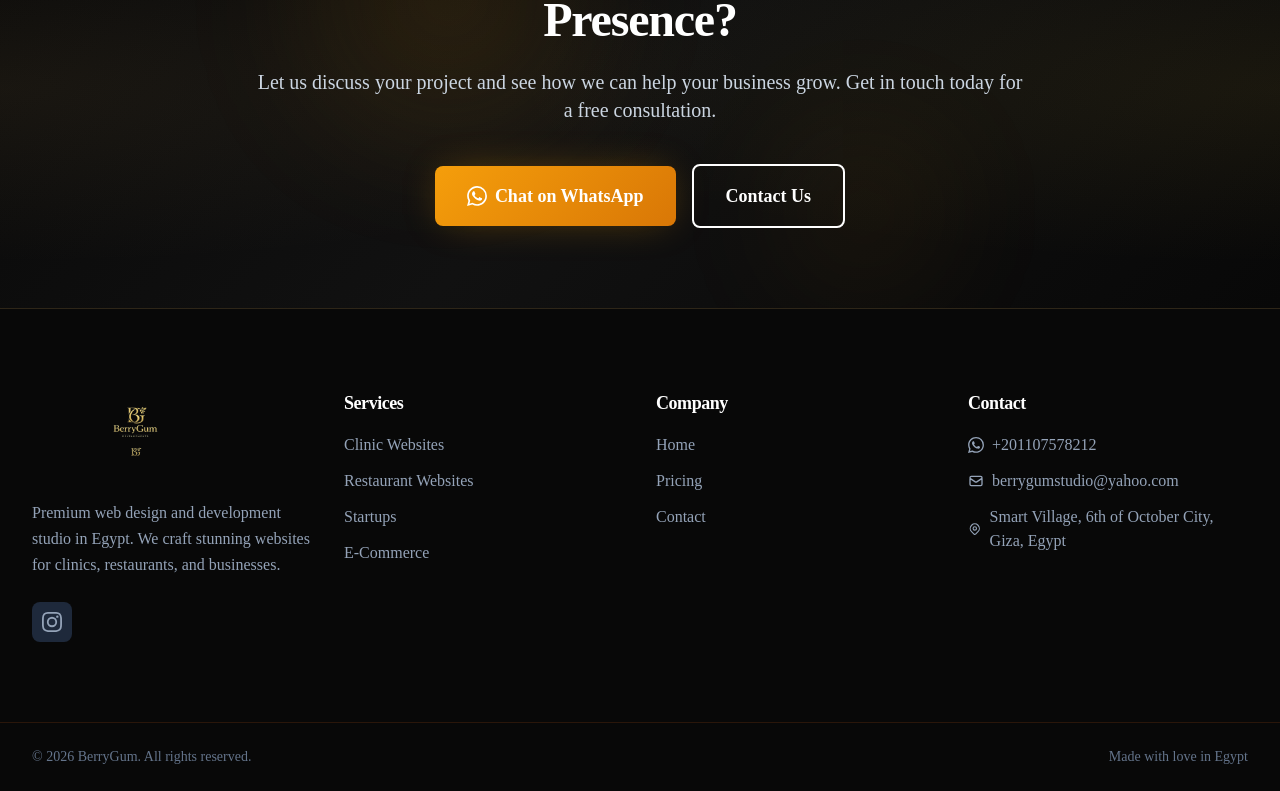
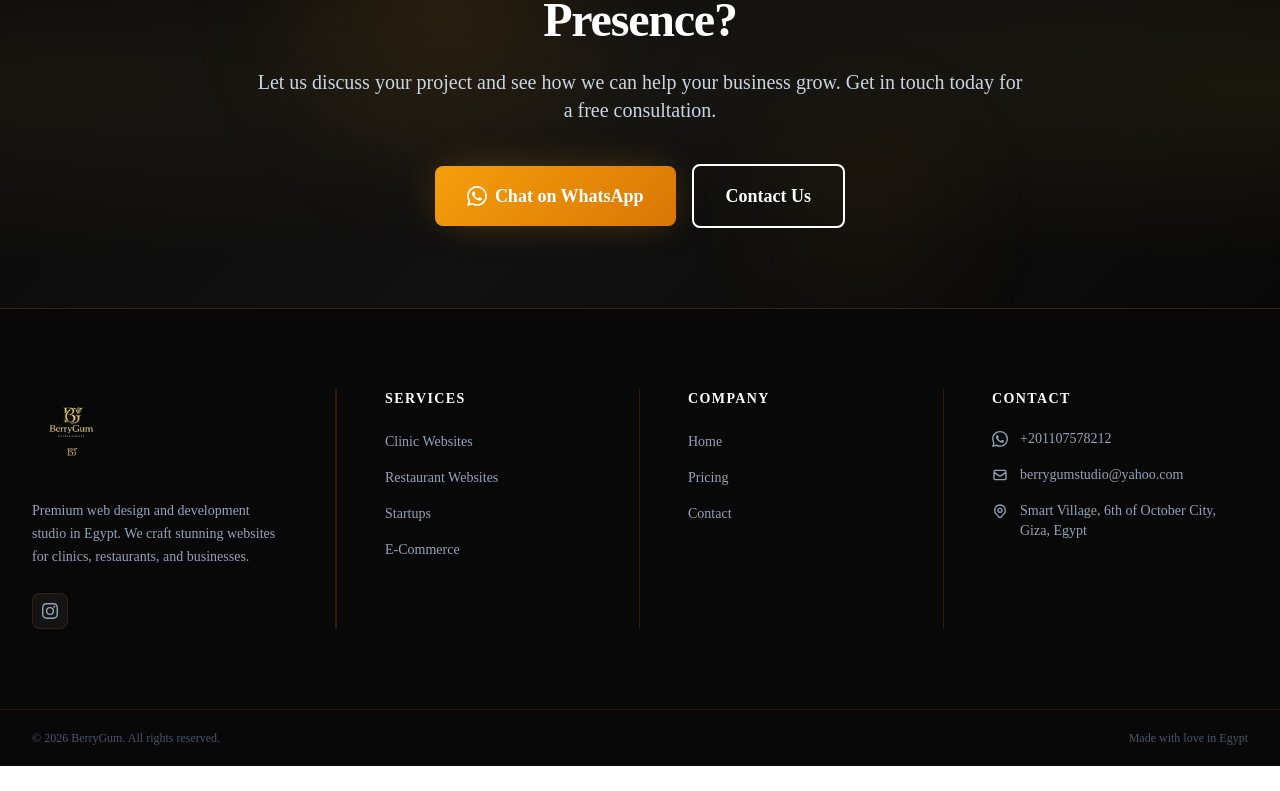
Before and after one commit to Amrwar/BerryGum, a Next.js app: page / in a window 1280 px wide. Shown: the part 4470-5261 px from the top of the page. After the commit the page ends 5236 px from the top, so only its background shows below. Built offline with nearby package versions, Linux system fonts and the light colour scheme.

Commit message:
Improve footer: proper column padding, light gold vertical dividers, refined section headers

```diff
--- a/components/Footer.tsx
+++ b/components/Footer.tsx
@@ -25,66 +25,99 @@ export default function Footer() {
   return (
     <footer className="footer text-white">
       <div className="container-custom py-16 lg:py-20">
-        <div className="grid grid-cols-1 md:grid-cols-2 lg:grid-cols-4 gap-10 lg:gap-8">
+        <div className="grid grid-cols-1 md:grid-cols-2 lg:grid-cols-4">
           {/* Brand Column */}
-          <div className="lg:col-span-1">
+          <div className="pr-8 lg:pr-12 pb-10 lg:pb-0 border-b md:border-b-0 border-amber-900/30
+                          lg:border-r lg:border-amber-700/25">
             <Link href="/" className="inline-block mb-6">
               <div className="relative w-52 h-20">
-                <Image src="/logo.png" alt={siteConfig.name} fill className="object-contain" />
+                <Image src="/logo.png" alt={siteConfig.name} fill className="object-contain object-left" />
               </div>
             </Link>
-            <p className="text-slate-400 mb-6 leading-relaxed">
+            <p className="text-slate-400 mb-6 leading-relaxed text-sm">
               {siteConfig.description}
             </p>
             <div className="flex gap-3">
-              <a href={siteConfig.social.instagram} target="_blank" rel="noopener noreferrer" className="w-10 h-10 bg-slate-800 hover:bg-pink-600 rounded-lg flex items-center justify-center transition-colors">
-                <svg className="w-5 h-5" fill="currentColor" viewBox="0 0 24 24"><path d="M12 2.163c3.204 0 3.584.012 4.85.07 3.252.148 4.771 1.691 4.919 4.919.058 1.265.069 1.645.069 4.849 0 3.205-.012 3.584-.069 4.849-.149 3.225-1.664 4.771-4.919 4.919-1.266.058-1.644.07-4.85.07-3.204 0-3.584-.012-4.849-.07-3.26-.149-4.771-1.699-4.919-4.92-.058-1.265-.07-1.644-.07-4.849 0-3.204.013-3.583.07-4.849.149-3.227 1.664-4.771 4.919-4.919 1.266-.057 1.645-.069 4.849-.069zM12 0C8.741 0 8.333.014 7.053.072 2.695.272.273 2.69.073 7.052.014 8.333 0 8.741 0 12c0 3.259.014 3.668.072 4.948.2 4.358 2.618 6.78 6.98 6.98C8.333 23.986 8.741 24 12 24c3.259 0 3.668-.014 4.948-.072 4.354-.2 6.782-2.618 6.979-6.98.059-1.28.073-1.689.073-4.948 0-3.259-.014-3.667-.072-4.947-.196-4.354-2.617-6.78-6.979-6.98C15.668.014 15.259 0 12 0zm0 5.838a6.162 6.162 0 100 12.324 6.162 6.162 0 000-12.324zM12 16a4 4 0 110-8 4 4 0 010 8zm6.406-11.845a1.44 1.44 0 100 2.881 1.44 1.44 0 000-2.881z"/></svg>
+              <a
+                href={siteConfig.social.instagram}
+                target="_blank"
+                rel="noopener noreferrer"
+                className="w-9 h-9 bg-white/5 hover:bg-amber-500/20 border border-amber-700/20 hover:border-amber-500/40 rounded-lg flex items-center justify-center transition-all"
+              >
+                <svg className="w-4 h-4 text-slate-400 hover:text-amber-400" fill="currentColor" viewBox="0 0 24 24">
+                  <path d="M12 2.163c3.204 0 3.584.012 4.85.07 3.252.148 4.771 1.691 4.919 4.919.058 1.265.069 1.645.069 4.849 0 3.205-.012 3.584-.069 4.849-.149 3.225-1.664 4.771-4.919 4.919-1.266.058-1.644.07-4.85.07-3.204 0-3.584-.012-4.849-.07-3.26-.149-4.771-1.699-4.919-4.92-.058-1.265-.07-1.644-.07-4.849 0-3.204.013-3.583.07-4.849.149-3.227 1.664-4.771 4.919-4.919 1.266-.057 1.645-.069 4.849-.069zM12 0C8.741 0 8.333.014 7.053.072 2.695.272.273 2.69.073 7.052.014 8.333 0 8.741 0 12c0 3.259.014 3.668.072 4.948.2 4.358 2.618 6.78 6.98 6.98C8.333 23.986 8.741 24 12 24c3.259 0 3.668-.014 4.948-.072 4.354-.2 6.782-2.618 6.979-6.98.059-1.28.073-1.689.073-4.948 0-3.259-.014-3.667-.072-4.947-.196-4.354-2.617-6.78-6.979-6.98C15.668.014 15.259 0 12 0zm0 5.838a6.162 6.162 0 100 12.324 6.162 6.162 0 000-12.324zM12 16a4 4 0 110-8 4 4 0 010 8zm6.406-11.845a1.44 1.44 0 100 2.881 1.44 1.44 0 000-2.881z" />
+                </svg>
               </a>
             </div>
           </div>
 
           {/* Services */}
-          <div>
-            <h4 className="text-lg font-semibold mb-4">{t("footer.services")}</h4>
+          <div className="px-8 lg:px-12 py-10 lg:py-0 border-b md:border-b-0 border-amber-900/30
+                          md:border-l md:border-amber-700/25 lg:border-r lg:border-amber-700/25">
+            <h4 className="text-sm font-semibold uppercase tracking-widest text-amber-500/80 mb-5">
+              {t("footer.services")}
+            </h4>
             <ul className="space-y-3">
               {footerLinks.services.map((link) => (
                 <li key={link.href}>
-                  <Link href={link.href} className="text-slate-400 hover:text-white transition-colors">{link.label}</Link>
+                  <Link href={link.href} className="text-slate-400 hover:text-amber-400 transition-colors text-sm">
+                    {link.label}
+                  </Link>
                 </li>
               ))}
             </ul>
           </div>
 
           {/* Company */}
-          <div>
-            <h4 className="text-lg font-semibold mb-4">{t("footer.company")}</h4>
+          <div className="px-8 lg:px-12 py-10 lg:py-0 border-b md:border-b-0 border-amber-900/30
+                          lg:border-r lg:border-amber-700/25">
+            <h4 className="text-sm font-semibold uppercase tracking-widest text-amber-500/80 mb-5">
+              {t("footer.company")}
+            </h4>
             <ul className="space-y-3">
               {footerLinks.company.map((link) => (
                 <li key={link.href}>
-                  <Link href={link.href} className="text-slate-400 hover:text-white transition-colors">{link.label}</Link>
+                  <Link href={link.href} className="text-slate-400 hover:text-amber-400 transition-colors text-sm">
+                    {link.label}
+                  </Link>
                 </li>
               ))}
             </ul>
           </div>
 
           {/* Contact */}
-          <div>
-            <h4 className="text-lg font-semibold mb-4">{t("footer.contact")}</h4>
-            <ul className="space-y-3 text-slate-400">
+          <div className="pl-8 lg:pl-12 pt-10 lg:pt-0">
+            <h4 className="text-sm font-semibold uppercase tracking-widest text-amber-500/80 mb-5">
+              {t("footer.contact")}
+            </h4>
+            <ul className="space-y-4 text-slate-400 text-sm">
               <li>
-                <a href={`https://wa.me/${siteConfig.whatsapp.replace("+", "")}`} className="hover:text-white transition-colors flex items-center gap-2">
-                  <svg className="w-4 h-4" viewBox="0 0 24 24" fill="currentColor"><path d="M17.472 14.382c-.297-.149-1.758-.867-2.03-.967-.273-.099-.471-.148-.67.15-.197.297-.767.966-.94 1.164-.173.199-.347.223-.644.075-.297-.15-1.255-.463-2.39-1.475-.883-.788-1.48-1.761-1.653-2.059-.173-.297-.018-.458.13-.606.134-.133.298-.347.446-.52.149-.174.198-.298.298-.497.099-.198.05-.371-.025-.52-.075-.149-.669-1.612-.916-2.207-.242-.579-.487-.5-.669-.51-.173-.008-.371-.01-.57-.01-.198 0-.52.074-.792.372-.272.297-1.04 1.016-1.04 2.479 0 1.462 1.065 2.875 1.213 3.074.149.198 2.096 3.2 5.077 4.487.709.306 1.262.489 1.694.625.712.227 1.36.195 1.871.118.571-.085 1.758-.719 2.006-1.413.248-.694.248-1.289.173-1.413-.074-.124-.272-.198-.57-.347m-5.421 7.403h-.004a9.87 9.87 0 01-5.031-1.378l-.361-.214-3.741.982.998-3.648-.235-.374a9.86 9.86 0 01-1.51-5.26c.001-5.45 4.436-9.884 9.888-9.884 2.64 0 5.122 1.03 6.988 2.898a9.825 9.825 0 012.893 6.994c-.003 5.45-4.437 9.884-9.885 9.884m8.413-18.297A11.815 11.815 0 0012.05 0C5.495 0 .16 5.335.157 11.892c0 2.096.547 4.142 1.588 5.945L.057 24l6.305-1.654a11.882 11.882 0 005.683 1.448h.005c6.554 0 11.89-5.335 11.893-11.893a11.821 11.821 0 00-3.48-8.413z"/></svg>
+                <a
+                  href={`https://wa.me/${siteConfig.whatsapp.replace("+", "")}`}
+                  className="hover:text-amber-400 transition-colors flex items-center gap-3"
+                >
+                  <svg className="w-4 h-4 shrink-0" viewBox="0 0 24 24" fill="currentColor">
+                    <path d="M17.472 14.382c-.297-.149-1.758-.867-2.03-.967-.273-.099-.471-.148-.67.15-.197.297-.767.966-.94 1.164-.173.199-.347.223-.644.075-.297-.15-1.255-.463-2.39-1.475-.883-.788-1.48-1.761-1.653-2.059-.173-.297-.018-.458.13-.606.134-.133.298-.347.446-.52.149-.174.198-.298.298-.497.099-.198.05-.371-.025-.52-.075-.149-.669-1.612-.916-2.207-.242-.579-.487-.5-.669-.51-.173-.008-.371-.01-.57-.01-.198 0-.52.074-.792.372-.272.297-1.04 1.016-1.04 2.479 0 1.462 1.065 2.875 1.213 3.074.149.198 2.096 3.2 5.077 4.487.709.306 1.262.489 1.694.625.712.227 1.36.195 1.871.118.571-.085 1.758-.719 2.006-1.413.248-.694.248-1.289.173-1.413-.074-.124-.272-.198-.57-.347m-5.421 7.403h-.004a9.87 9.87 0 01-5.031-1.378l-.361-.214-3.741.982.998-3.648-.235-.374a9.86 9.86 0 01-1.51-5.26c.001-5.45 4.436-9.884 9.888-9.884 2.64 0 5.122 1.03 6.988 2.898a9.825 9.825 0 012.893 6.994c-.003 5.45-4.437 9.884-9.885 9.884m8.413-18.297A11.815 11.815 0 0012.05 0C5.495 0 .16 5.335.157 11.892c0 2.096.547 4.142 1.588 5.945L.057 24l6.305-1.654a11.882 11.882 0 005.683 1.448h.005c6.554 0 11.89-5.335 11.893-11.893a11.821 11.815 0 00-3.48-8.413z" />
+                  </svg>
                   <span dir="ltr">{siteConfig.whatsapp}</span>
                 </a>
               </li>
               <li>
-                <a href={`mailto:${siteConfig.email}`} className="hover:text-white transition-colors flex items-center gap-2">
-                  <svg className="w-4 h-4" fill="none" stroke="currentColor" viewBox="0 0 24 24"><path strokeLinecap="round" strokeLinejoin="round" strokeWidth={2} d="M3 8l7.89 5.26a2 2 0 002.22 0L21 8M5 19h14a2 2 0 002-2V7a2 2 0 00-2-2H5a2 2 0 00-2 2v10a2 2 0 002 2z"/></svg>
+                <a
+                  href={`mailto:${siteConfig.email}`}
+                  className="hover:text-amber-400 transition-colors flex items-center gap-3"
+                >
+                  <svg className="w-4 h-4 shrink-0" fill="none" stroke="currentColor" viewBox="0 0 24 24">
+                    <path strokeLinecap="round" strokeLinejoin="round" strokeWidth={2} d="M3 8l7.89 5.26a2 2 0 002.22 0L21 8M5 19h14a2 2 0 002-2V7a2 2 0 00-2-2H5a2 2 0 00-2 2v10a2 2 0 002 2z" />
+                  </svg>
                   {siteConfig.email}
                 </a>
               </li>
-              <li className="flex items-center gap-2">
-                <svg className="w-4 h-4" fill="none" stroke="currentColor" viewBox="0 0 24 24"><path strokeLinecap="round" strokeLinejoin="round" strokeWidth={2} d="M17.657 16.657L13.414 20.9a1.998 1.998 0 01-2.827 0l-4.244-4.243a8 8 0 1111.314 0z"/><path strokeLinecap="round" strokeLinejoin="round" strokeWidth={2} d="M15 11a3 3 0 11-6 0 3 3 0 016 0z"/></svg>
+              <li className="flex items-start gap-3">
+                <svg className="w-4 h-4 shrink-0 mt-0.5" fill="none" stroke="currentColor" viewBox="0 0 24 24">
+                  <path strokeLinecap="round" strokeLinejoin="round" strokeWidth={2} d="M17.657 16.657L13.414 20.9a1.998 1.998 0 01-2.827 0l-4.244-4.243a8 8 0 1111.314 0z" />
+                  <path strokeLinecap="round" strokeLinejoin="round" strokeWidth={2} d="M15 11a3 3 0 11-6 0 3 3 0 016 0z" />
+                </svg>
                 {siteConfig.address}
               </li>
             </ul>
@@ -93,12 +126,12 @@ export default function Footer() {
       </div>
 
       {/* Bottom Bar */}
-      <div className="border-t border-amber-900/30">
-        <div className="container-custom py-6 flex flex-col sm:flex-row items-center justify-between gap-4">
-          <p className="text-slate-500 text-sm">
+      <div className="border-t border-amber-700/20">
+        <div className="container-custom py-5 flex flex-col sm:flex-row items-center justify-between gap-3">
+          <p className="text-slate-600 text-xs">
             © {new Date().getFullYear()} {siteConfig.name}. {t("footer.rights")}
           </p>
-          <p className="text-slate-500 text-sm">{t("footer.madeWith")}</p>
+          <p className="text-slate-600 text-xs">{t("footer.madeWith")}</p>
         </div>
       </div>
     </footer>
```
